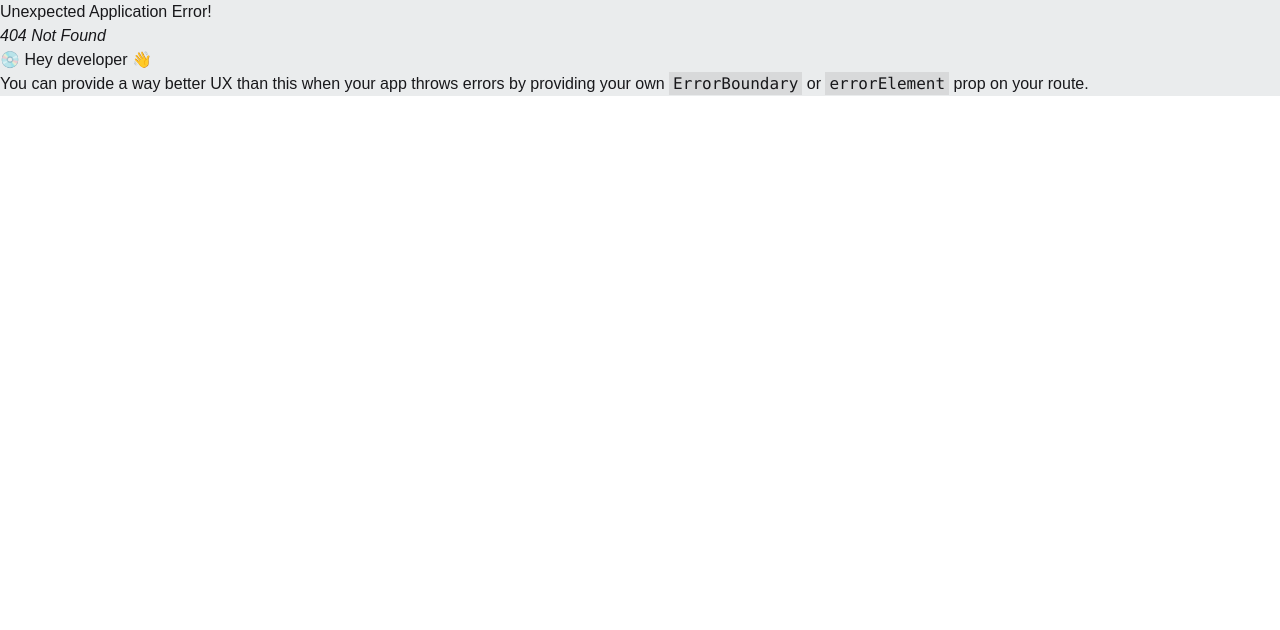
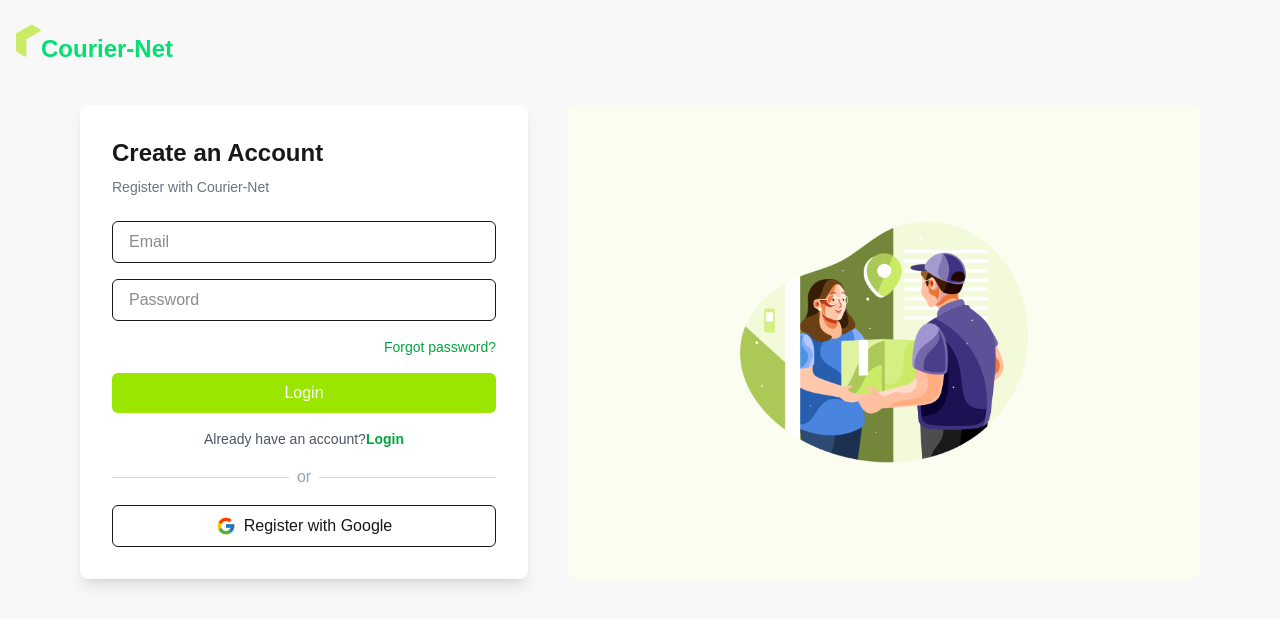
Before and after one commit to mosaraf68500/courier-net-client, a React (Vite) app: page /register in a window 1280 px wide. Before the commit this address had no page. Shown: the top 630 px of the page. Built offline with nearby package versions, Linux system fonts and the light colour scheme.

Commit message:
register

```diff
--- a/src/pages/Authentication/Login/Login.jsx
+++ b/src/pages/Authentication/Login/Login.jsx
@@ -3,29 +3,38 @@ import { useForm } from "react-hook-form";
 import { FcGoogle } from "react-icons/fc";
 
 const Login = () => {
-
-    const {register,handleSubmit}=useForm();
-    const onSubmit=data=>{
-        console.log(data)
-    }
+  const {
+    register,
+    handleSubmit,
+    formState: { errors },
+  } = useForm();
+  const onSubmit = (data) => {
+    console.log(data);
+  };
   return (
     <div className="w-full">
-      <h2 className="text-2xl font-bold mb-2">Create an Account</h2>
-      <p className="text-sm text-gray-500 mb-6">Register with Courier-Net</p>
+      <h2 className="text-2xl font-bold mb-2">Login an Account</h2>
+      <p className="text-sm text-gray-500 mb-6">Login with Courier-Net</p>
 
       <form className="space-y-4" onSubmit={handleSubmit(onSubmit)}>
         <input
           type="email"
-          {...register('email')}
+          {...register("email")}
           placeholder="Email"
           className="w-full px-4 py-2 border rounded-md focus:outline-none focus:ring-2 focus:ring-green-400"
         />
         <input
           type="password"
-          {...register('password')}
+          {...register("password", { required: true, minLength: 6 })}
           placeholder="Password"
           className="w-full px-4 py-2 border rounded-md focus:outline-none focus:ring-2 focus:ring-green-400"
         />
+        {
+        errors.password?.type==="required" &&<p className="text-red-500">password is required!</p>
+        }
+        {
+            errors.password?.type==="minLength"&& <p className="text-red-500">password is minimum length 6</p>
+        }
 
         <div className="text-sm text-right">
           <a href="#" className="text-green-600 hover:underline">
@@ -41,9 +50,9 @@ const Login = () => {
         </button>
 
         <p className="text-sm text-center text-gray-600">
-          Already have an account?{" "}
+          Do,t have an account?
           <span className="text-green-600 font-semibold cursor-pointer">
-            Login
+            Register Now
           </span>
         </p>
 
@@ -58,7 +67,7 @@ const Login = () => {
           className="w-full flex items-center justify-center gap-2 py-2 border rounded-md hover:bg-gray-50 transition"
         >
           <FcGoogle className="text-xl" />
-          Register with Google
+          Login with Google
         </button>
       </form>
     </div>
--- /dev/null
+++ b/src/pages/Authentication/Register/Register.jsx
@@ -0,0 +1,79 @@
+import React from "react";
+import { useForm } from "react-hook-form";
+import { FcGoogle } from "react-icons/fc";
+
+const Register = () => {
+  const {
+    register,
+    handleSubmit,
+    formState: { errors },
+  } = useForm();
+  const onSubmit = (data) => {
+    console.log(data);
+  };
+  return (
+    <div>
+      <div className="w-full">
+        <h2 className="text-2xl font-bold mb-2">Create an Account</h2>
+        <p className="text-sm text-gray-500 mb-6">Register with Courier-Net</p>
+
+        <form className="space-y-4" onSubmit={handleSubmit(onSubmit)}>
+          <input
+            type="email"
+            {...register("email")}
+            placeholder="Email"
+            className="w-full px-4 py-2 border rounded-md focus:outline-none focus:ring-2 focus:ring-green-400"
+          />
+          <input
+            type="password"
+            {...register("password", { required: true, minLength: 6 })}
+            placeholder="Password"
+            className="w-full px-4 py-2 border rounded-md focus:outline-none focus:ring-2 focus:ring-green-400"
+          />
+          {errors.password?.type === "required" && (
+            <p className="text-red-500">password is required!</p>
+          )}
+          {errors.password?.type === "minLength" && (
+            <p className="text-red-500">password is minimum length 6</p>
+          )}
+
+          <div className="text-sm text-right">
+            <a href="#" className="text-green-600 hover:underline">
+              Forgot password?
+            </a>
+          </div>
+
+          <button
+            type="submit"
+            className="w-full py-2 bg-lime-400 text-white rounded-md hover:bg-lime-500 transition"
+          >
+            Login
+          </button>
+
+          <p className="text-sm text-center text-gray-600">
+            Already have an account?
+            <span className="text-green-600 font-semibold cursor-pointer">
+              Login
+            </span>
+          </p>
+
+          <div className="flex items-center justify-center">
+            <hr className="flex-grow border-gray-300" />
+            <span className="px-2 text-gray-400">or</span>
+            <hr className="flex-grow border-gray-300" />
+          </div>
+
+          <button
+            type="button"
+            className="w-full flex items-center justify-center gap-2 py-2 border rounded-md hover:bg-gray-50 transition"
+          >
+            <FcGoogle className="text-xl" />
+            Register with Google
+          </button>
+        </form>
+      </div>
+    </div>
+  );
+};
+
+export default Register;
--- a/src/router/Router.jsx
+++ b/src/router/Router.jsx
@@ -3,6 +3,7 @@ import RootLayout from "../Layouts/RootLayout";
 import Home from "../pages/Home/Home";
 import AuthLayOuts from "../Layouts/AuthLayOuts";
 import Login from "../pages/Authentication/Login/Login";
+import Register from "../pages/Authentication/Register/Register";
 
 export const router = createBrowserRouter([
   {
@@ -20,6 +21,10 @@ export const router = createBrowserRouter([
       {
         path:"/login",
         Component:Login
+      },
+      {
+        path:"/register",
+      Component:Register
       }
     ]
   }
```
